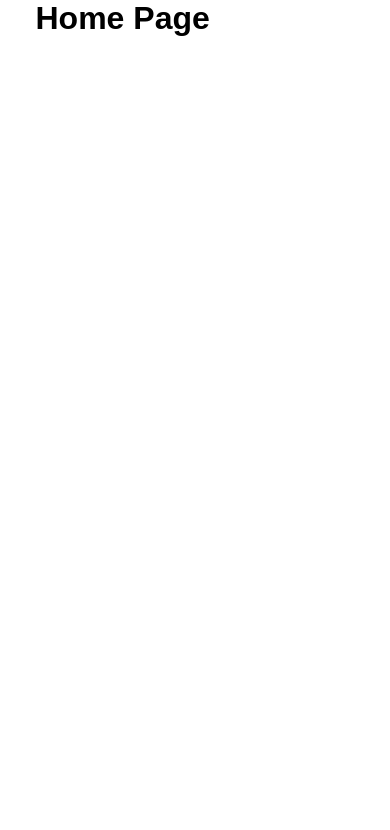
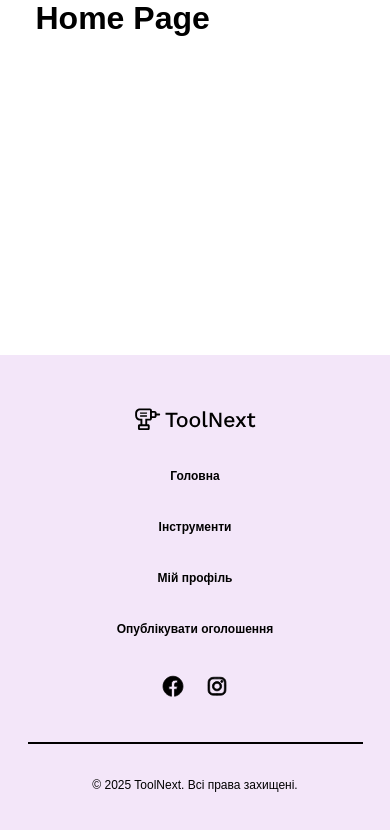
Before and after one commit to yangelia/toolnext-frontend, a Next.js app: page / in a window 390 px wide. Shown: the top 830 px of the page. Built offline with nearby package versions, Linux system fonts and the light colour scheme.

Commit message:
Footer: responsive layout + social icons states

```diff
--- a/app/globals.css
+++ b/app/globals.css
@@ -7,3 +7,46 @@
 body {
   font-family: sans-serif;
 }
+
+ul,
+ol {
+  list-style-type: none;
+  margin: 0;
+  padding: 0;
+}
+
+p,
+h1,
+h2,
+h3,
+h4,
+h5,
+h6 {
+  margin: 0;
+}
+
+a {
+  text-decoration: none;
+  /* font-style: normal;
+    color: inherit; */
+}
+
+img {
+  display: block;
+  max-width: 100%;
+  height: 100%;
+}
+
+button {
+  cursor: pointer;
+}
+
+main {
+  flex: 1;
+}
+
+.layout {
+  min-height: 100vh;
+  display: flex;
+  flex-direction: column;
+}
--- a/app/layout.tsx
+++ b/app/layout.tsx
@@ -15,9 +15,11 @@ export default function RootLayout({
   return (
     <html lang="en">
       <body>
-        <Header />
-        <main>{children}</main>
-        <Footer />
+        <div className="layout">
+          <Header />
+          <main>{children}</main>
+          <Footer />
+        </div>
       </body>
     </html>
   );
--- /dev/null
+++ b/components/Footer/Footer.module.css
@@ -0,0 +1,171 @@
+.footer {
+  background-color: #f3e6f9;
+  padding: 50px 0;
+}
+
+.container {
+  max-width: 375px;
+  margin: 0 auto;
+  display: flex;
+  flex-direction: column;
+  align-items: center;
+  gap: 32px;
+  padding: 0 20px;
+}
+
+.wraper {
+  display: flex;
+  flex-direction: column;
+  align-items: center;
+  margin-bottom: 8px;
+  gap: 32px;
+}
+
+.logo {
+  position: relative;
+  width: 159px;
+  height: 29px;
+  flex-shrink: 0;
+}
+
+.logoImg {
+  object-fit: contain;
+}
+
+.nav {
+  display: flex;
+  flex-direction: column;
+  gap: 32px;
+  align-items: center;
+}
+
+.navLink {
+  font-weight: 600;
+  font-size: 12px;
+  line-height: 1.5;
+  color: #000;
+  text-decoration-color: currentColor;
+  transition: text-decoration 150ms ease;
+}
+
+.social {
+  align-items: center;
+  display: flex;
+  gap: 12px;
+}
+.socialBtn {
+  width: 32px;
+  height: 32px;
+  display: inline-flex;
+  align-items: center;
+  justify-content: center;
+  border-radius: 6px;
+  border: 2px solid transparent;
+  color: #000;
+  text-decoration: none;
+  transition: border-color 150ms ease, color 150ms ease;
+}
+
+.socialBtn:hover,
+.socialBtn:focus-visible {
+  border-color: #000;
+}
+
+.socialBtn:active {
+  border-color: #8808cc;
+  color: #8808cc;
+}
+
+.socialIcon {
+  width: 24px;
+  height: 24px;
+  display: block;
+  fill: currentColor;
+  stroke: currentColor;
+}
+
+.navLink:hover {
+  text-decoration: underline;
+  text-underline-offset: 4px;
+  text-decoration-thickness: 1.5px;
+  text-decoration-color: currentColor;
+}
+
+.navLink:active {
+  color: #8808cc;
+  text-decoration: underline;
+  text-decoration-color: currentColor;
+  text-underline-offset: 3px;
+}
+
+.divider {
+  width: 100%;
+  max-width: 335px;
+  border: 0;
+  border-top: 2px solid #000;
+}
+.copy {
+  font-size: 12px;
+  line-height: 1.5;
+  color: #000;
+}
+
+@media (min-width: 768px) {
+  .container {
+    max-width: 704px;
+    padding: 0 32px;
+  }
+
+  .nav {
+    flex-direction: row;
+  }
+
+  .divider {
+    max-width: 704px;
+  }
+}
+
+@media (min-width: 1440px) {
+  .footer {
+    padding: 82px 0;
+  }
+
+  .container {
+    max-width: 1312px;
+    padding: 0 64px;
+  }
+
+  .wraper {
+    flex-direction: row;
+    align-items: center;
+    justify-content: space-between;
+    width: 100%;
+    margin-bottom: 48px;
+  }
+
+  .nav {
+    justify-content: center;
+    flex: 1;
+  }
+
+  .logo {
+    width: 83px;
+    height: 15px;
+    flex-shrink: 0;
+  }
+  .social {
+    flex-shrink: 0;
+  }
+
+  .navLink {
+    font-size: 14px;
+  }
+
+  .divider {
+    max-width: none;
+  }
+
+  .copy {
+    font-size: 14px;
+  }
+}
--- a/components/Footer/Footer.tsx
+++ b/components/Footer/Footer.tsx
@@ -1,3 +1,90 @@
-export default function Footer() {
-  return <footer>{/* TODO: Add footer content */}</footer>;
+import Link from "next/link";
+import css from "./Footer.module.css";
+import Image from "next/image";
+
+const guestLinks = [
+  { href: "/", label: "Головна" },
+  { href: "/tools", label: "Інструменти" },
+  { href: "/auth/login", label: "Увійти" },
+  { href: "/auth/register", label: "Зареєструватися" },
+];
+
+const userLinks = [
+  { href: "/", label: "Головна" },
+  { href: "/tools", label: "Інструменти" },
+  { href: "/profile", label: "Мій профіль" },
+  { href: "/tools/new", label: "Опублікувати оголошення" }, // або /create-tool як у вас прийнято
+];
+
+// перевірка
+const isAuth = true;
+// const isAuth = false;
+const navLinks = isAuth ? userLinks : guestLinks;
+
+function Footer() {
+  return (
+    <footer className={css.footer}>
+      <div className={css.container}>
+        <div className={css.wraper}>
+          <Link href="/" aria-label="На головну" className={css.logo}>
+            <Image
+              src="/images/Tool-Next.svg"
+              alt="ToolNext"
+              fill
+              className={css.logoImg}
+              priority
+            />
+          </Link>
+
+          <nav aria-label="Навігація футера">
+            <ul className={css.nav}>
+              {navLinks.map((li) => (
+                <li key={li.href} className={css.navItem}>
+                  <Link href={li.href} className={css.navLink}>
+                    {li.label}
+                  </Link>
+                </li>
+              ))}
+            </ul>
+          </nav>
+
+          <ul className={css.social} aria-label="Соцмережі">
+            <li>
+              <a
+                href="#"
+                target="_blank"
+                rel="noreferrer"
+                aria-label="Facebook"
+                className={`${css.socialBtn}`}
+              >
+                <svg className={css.socialIcon} aria-hidden="true">
+                  <use href="/icons/sprite.svg#icon-Facebook" />
+                </svg>
+              </a>
+            </li>
+            <li>
+              <a
+                href="#"
+                target="_blank"
+                rel="noreferrer"
+                aria-label="Instagram"
+                className={`${css.socialBtn}`}
+              >
+                <svg className={css.socialIcon} aria-hidden="true">
+                  <use href="/icons/sprite.svg#icon-Instagram" />
+                </svg>
+              </a>
+            </li>
+          </ul>
+        </div>
+
+        <hr className={css.divider} />
+        <p className={css.copy}>
+          © {new Date().getFullYear()} ToolNext. Всі права захищені.
+        </p>
+      </div>
+    </footer>
+  );
 }
+
+export default Footer;
--- a/package.json
+++ b/package.json
@@ -3,7 +3,7 @@
   "version": "0.1.0",
   "private": true,
   "scripts": {
-    "dev": "next dev",
+    "dev": "next dev -p 3001",
     "build": "next build",
     "start": "next start",
     "lint": "eslint"
```
